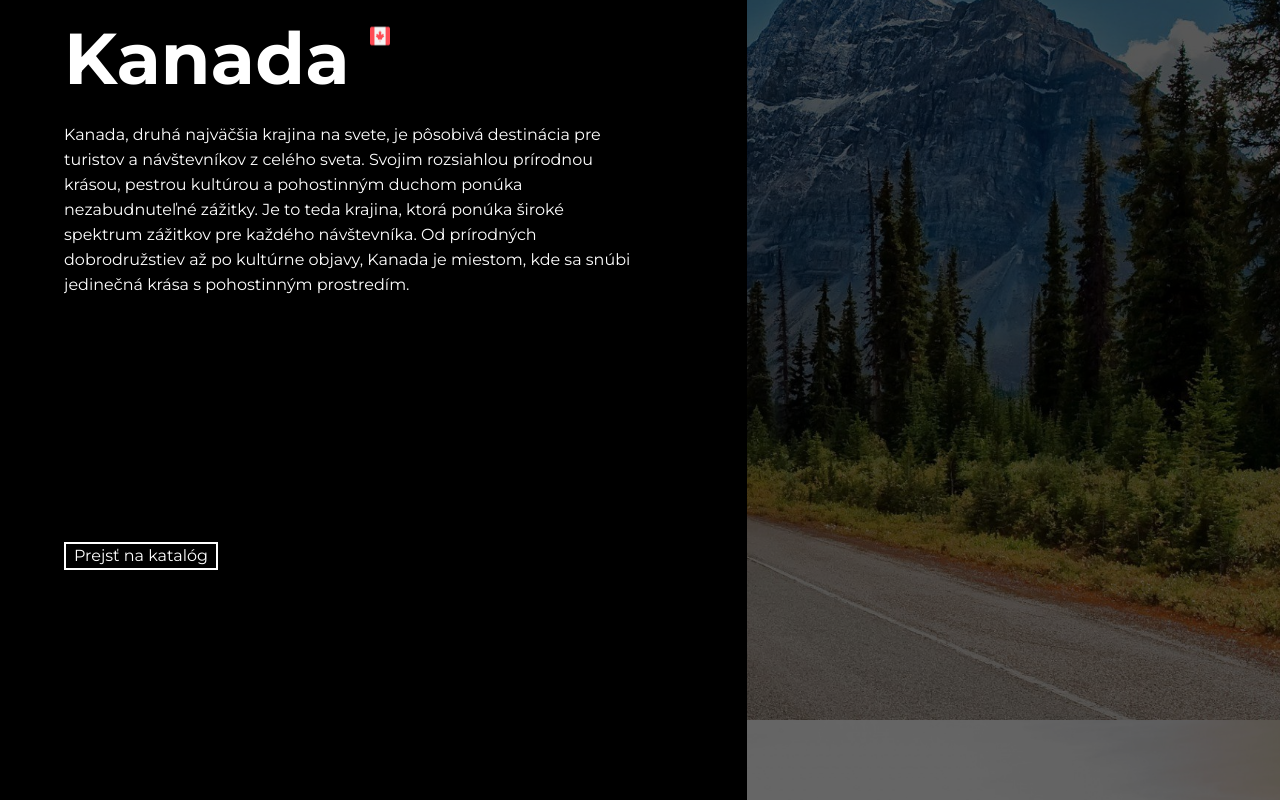
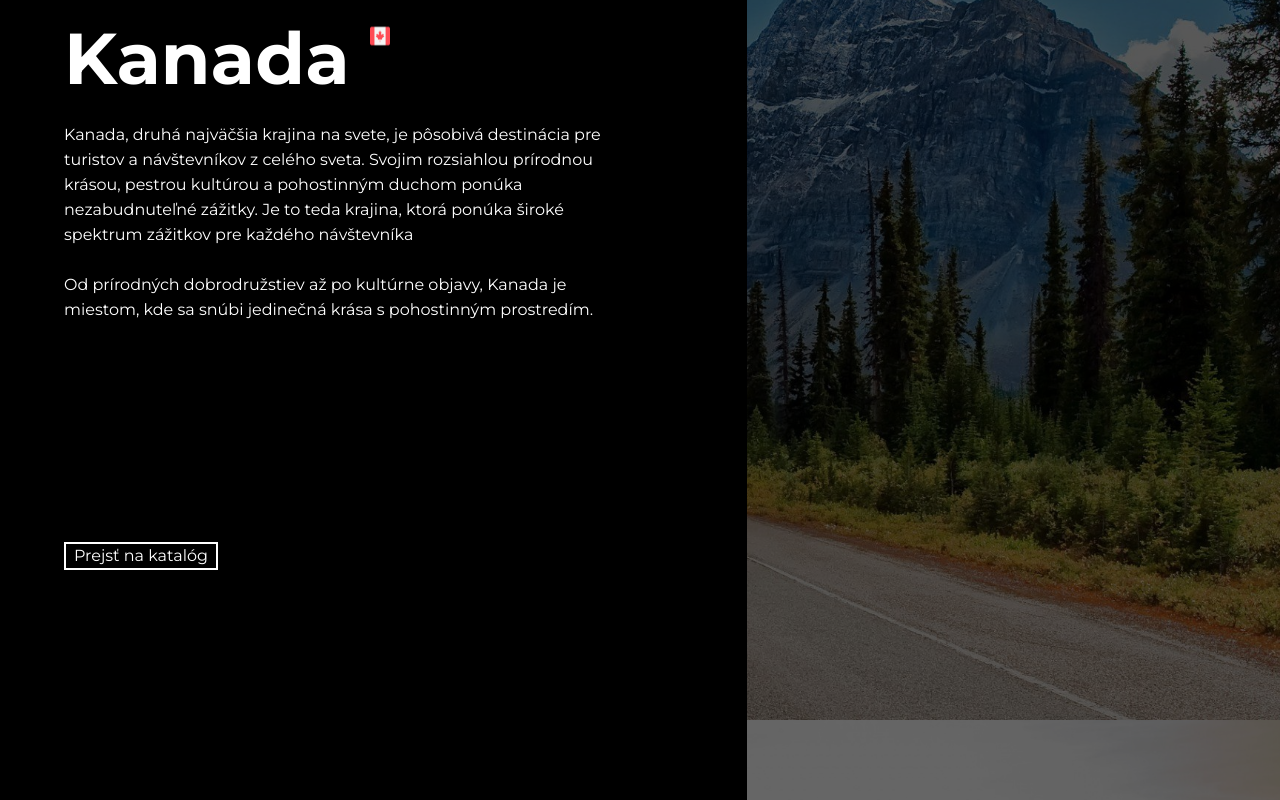
Before and after one commit to mxrshall/E-Travel-static, a React (Vite) app: page /info in a window 1280 px wide. Shown: the part 1680-2480 px from the top of the page. Built offline with nearby package versions, Linux system fonts and the light colour scheme.

Commit message:
Pridanie splitovania textu

```diff
--- a/src/HomepageComponents/HomepageButton.jsx
+++ b/src/HomepageComponents/HomepageButton.jsx
@@ -1,12 +1,12 @@
 import Button from "../Button"
 
-function HomepageButton() {
+function HomepageButton({link}) {
 
     return (
         <div className="w-full flex pt-[3%]">
             <Button text="O nás"/>
             <Button text="Prejsť na katalóg"/>
-            <Button text="Zobraziť lokácie" link="lokacie"/>
+            <Button text="Zobraziť lokácie" link={link}/>
         </div>
     )
   }
--- a/src/InfoComponents/InfoDescription.jsx
+++ b/src/InfoComponents/InfoDescription.jsx
@@ -1,12 +1,22 @@
-function InfoDescription({description}) {
+function InfoDescription({ description }) {
+    const veta = description.split('. ');
+
+    const odstavec = [];
+    for (let i = 0; i < veta.length; i += 3) {
+        odstavec.push(veta.slice(i, i + 3).join('. '));
+    }
 
     return (
         <div className="w-10/12 h-[50vh] mt-[4%] overflow-y-auto scroll-container">
-            <span className="text-base text-white font-normal font-mont">
-                {description}
-            </span>
+            {odstavec.map((odstavec, index) => (
+                <span key={index} className="text-base text-white font-normal font-mont">
+                    {odstavec}
+                    <br/>
+                    <br/>
+                </span>
+            ))}
         </div>
-    )
-  }
+    );
+}
 
-  export default InfoDescription
+export default InfoDescription;
--- a/src/Stranky/Homepage.jsx
+++ b/src/Stranky/Homepage.jsx
@@ -12,7 +12,7 @@ function Homepage() {
             <div className="w-9/12 h-[100vh] pt-[12%] pl-[5%] flex flex-col absolute z-10">
                 <HomepageTitle/>
                 <HomepageDescription/>
-                <HomepageButton/>
+                <HomepageButton link="info"/>
             </div>
             <div className="w-full h-[100vh] bg-black opacity-60 absolute"></div>
             <div className="w-full h-[100vh] bg-cover bg-center" style={{ backgroundImage: `url(${header3})`}}></div>
```
